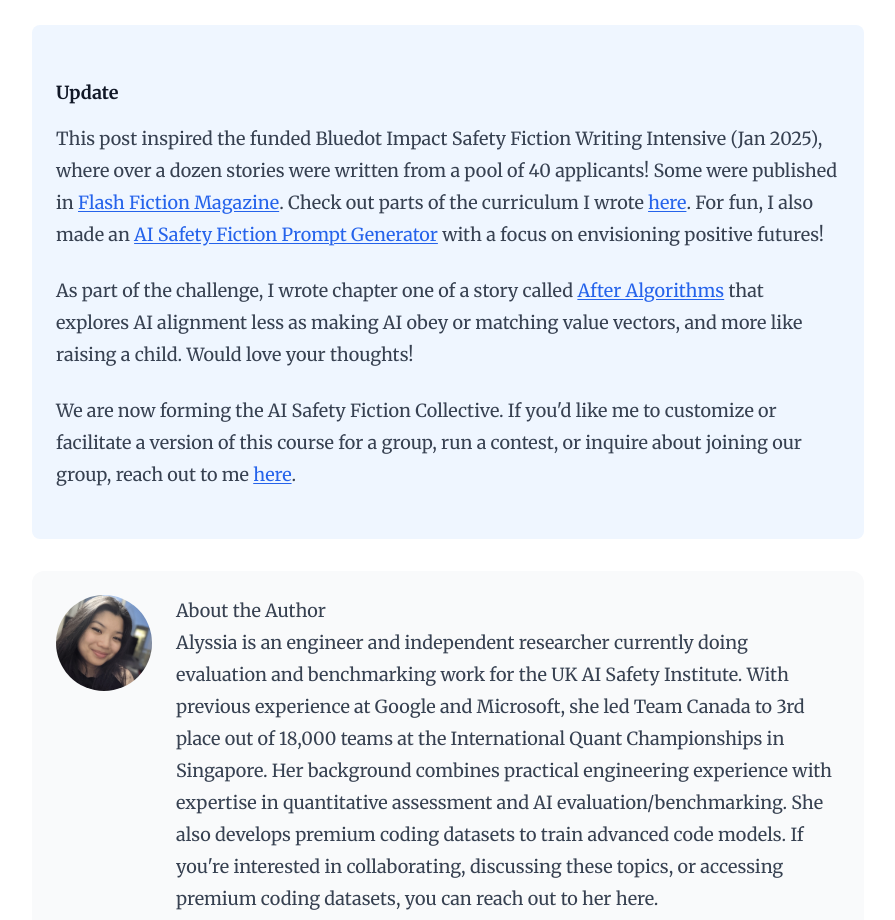
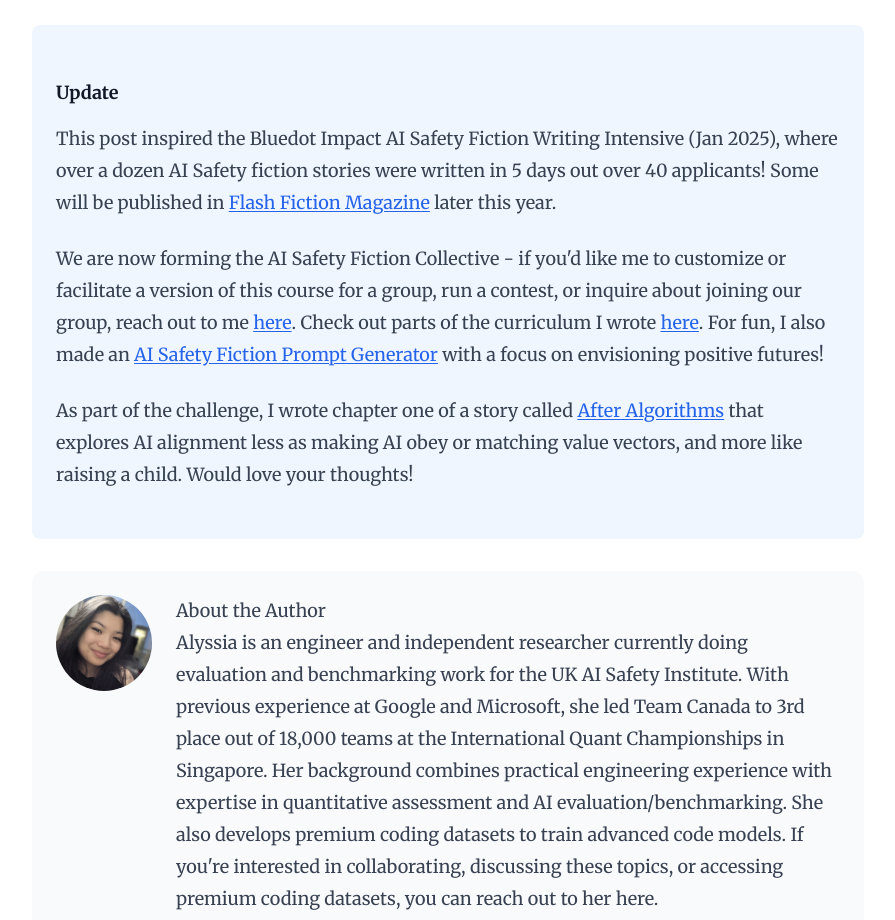
Before and after one commit to alyssia-x/website, a Next.js app: page /blog/ai-safety-fiction-challenge in a window 1280 px wide. Shown: the part 3460-4380 px from the top of the page, without its empty margins (192-1087 px from the left). Built offline with nearby package versions, Linux system fonts and the light colour scheme.

Commit message:
AISF collective update

```diff
--- a/src/app/blog/ai-safety-fiction-challenge/page.tsx
+++ b/src/app/blog/ai-safety-fiction-challenge/page.tsx
@@ -114,13 +114,13 @@ export default function AISafetyFictionPost() {
       <div className="bg-blue-50 dark:bg-blue-900/20 rounded-lg p-6 my-8">
         <h3 className="text-lg font-semibold mb-4">Update</h3>
         <p className="mb-4">
-          This post inspired the funded Bluedot Impact Safety Fiction Writing Intensive (Jan 2025), where over a dozen stories were written from a pool of 40 applicants! Some were published in <a href="https://flashfictionmagazine.com/" target="_blank" rel="noopener noreferrer" className="text-blue-600 dark:text-blue-400 hover:underline">Flash Fiction Magazine</a>. Check out parts of the curriculum I wrote <Link href="/blog/brainstorming-ai-safety-fiction" className="text-blue-600 dark:text-blue-400 hover:underline">here</Link>. For fun, I also made an <Link href="/prompts" className="text-blue-600 dark:text-blue-400 hover:underline">AI Safety Fiction Prompt Generator</Link> with a focus on envisioning positive futures!
+          This post inspired the Bluedot Impact AI Safety Fiction Writing Intensive (Jan 2025), where over a dozen AI Safety fiction stories were written in 5 days out over 40 applicants! Some will be published in <a href="https://flashfictionmagazine.com/" target="_blank" rel="noopener noreferrer" className="text-blue-600 dark:text-blue-400 hover:underline">Flash Fiction Magazine</a> later this year.
         </p>
         <p className="mb-4">
-          As part of the challenge, I wrote chapter one of a story called <Link href="/blog/after-algorithms-chapter-1" className="text-blue-600 dark:text-blue-400 hover:underline">After Algorithms</Link> that explores AI alignment less as making AI obey or matching value vectors, and more like raising a child. Would love your thoughts!
+          We are now forming the AI Safety Fiction Collective - if you'd like me to customize or facilitate a version of this course for a group, run a contest, or inquire about joining our group, reach out to me <a href="mailto:alyssia.jovellanos@gmail.com" className="text-blue-600 dark:text-blue-400 hover:underline">here</a>. Check out parts of the curriculum I wrote <Link href="/blog/brainstorming-ai-safety-fiction" className="text-blue-600 dark:text-blue-400 hover:underline">here</Link>. For fun, I also made an <Link href="/prompts" className="text-blue-600 dark:text-blue-400 hover:underline">AI Safety Fiction Prompt Generator</Link> with a focus on envisioning positive futures!
         </p>
         <p>
-          We are now forming the AI Safety Fiction Collective. If you'd like me to customize or facilitate a version of this course for a group, run a contest, or inquire about joining our group, reach out to me <a href="mailto:alyssia.jovellanos@gmail.com" className="text-blue-600 dark:text-blue-400 hover:underline">here</a>.
+          As part of the challenge, I wrote chapter one of a story called <Link href="/blog/after-algorithms-chapter-1" className="text-blue-600 dark:text-blue-400 hover:underline">After Algorithms</Link> that explores AI alignment less as making AI obey or matching value vectors, and more like raising a child. Would love your thoughts!
         </p>
       </div>
 
```
